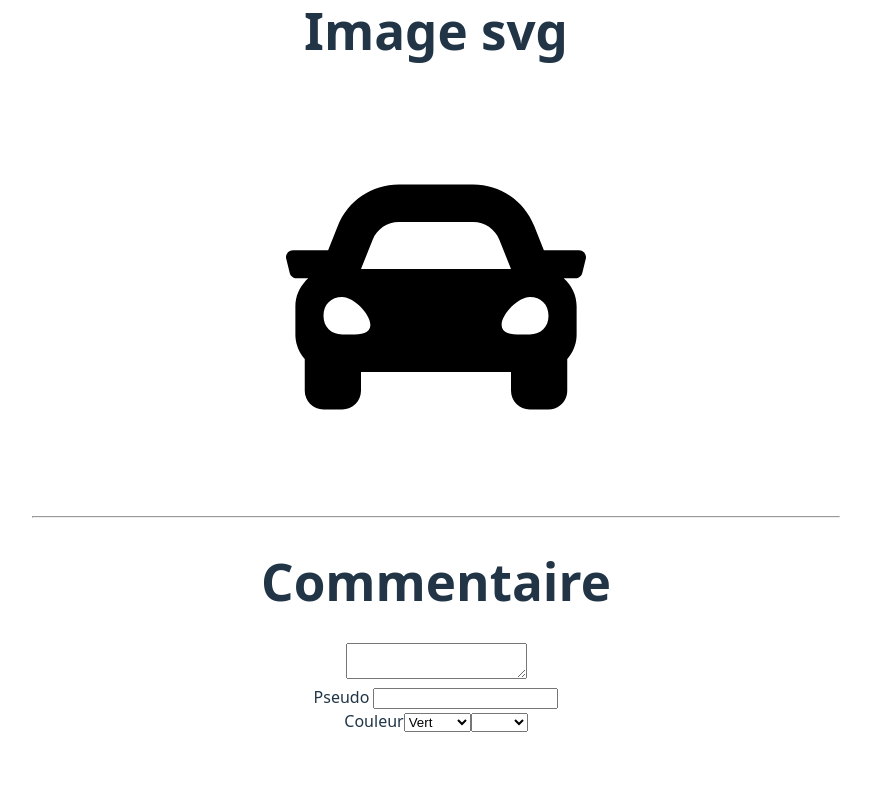
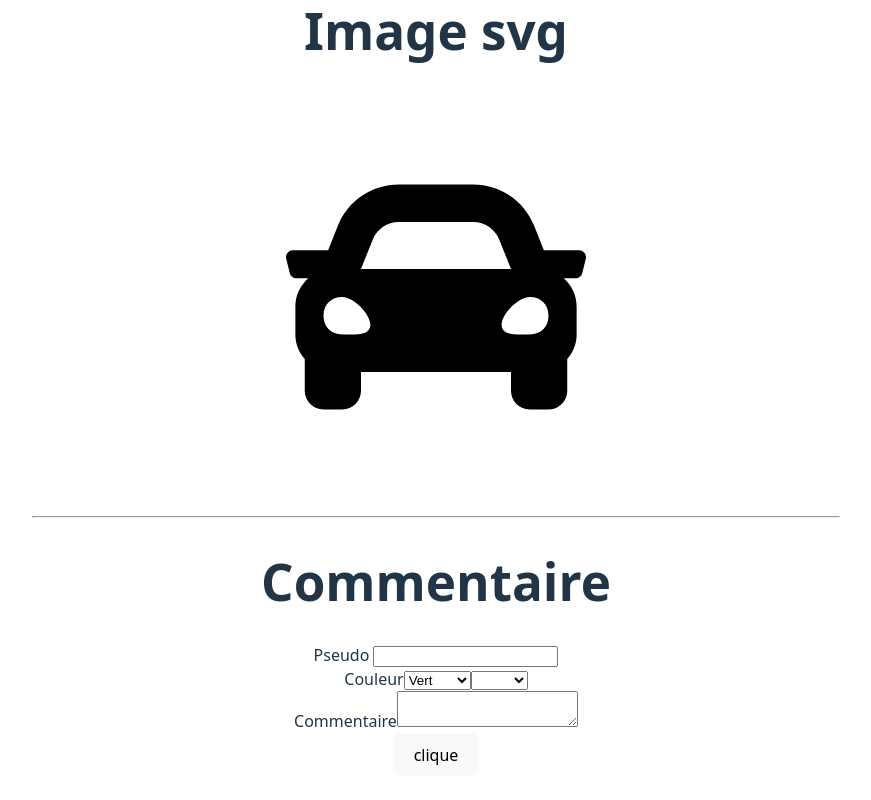
Before and after one commit to Julen37/coursREACT, a React (Vite) app in the folder my-app/: page / in a window 1280 px wide. Shown: the part 2203-3003 px from the top of the page, without its empty margins (204-1075 px from the left). Before the commit the page ends 2968 px from the top, so only its background shows below. Built offline with nearby package versions, Linux system fonts and the light colour scheme.

Commit message:
formulaire submit avec donnée transmise au console log / handleSubmitForm function

```diff
--- a/my-app/src/components/Form.jsx
+++ b/my-app/src/components/Form.jsx
@@ -28,15 +28,18 @@
         )
     }
 
+    handleSubmitForm = e => {
+        e.preventDefault();
+        console.log(`Username: ${this.state.username}, Couleur: ${this.state.color}, Commentaire: ${this.state.comment}`)
+    }
+
     render() {
         return(
             <div>
                 <Carz color={this.state.color} height="400"/>
-                <div>
-                    <h1>Commentaire</h1>
-                    <textarea value={this.state.comment} onChange={this.handleComments} name="" id=""></textarea>
-                </div>
-                <form>
+                <h1>Commentaire</h1>
+
+                <form onSubmit={this.handleSubmitForm}>
                     <div>
                         <label>Pseudo </label>
                         <input type="text" value={this.state.username} onChange={this.handleUsername}/>
@@ -52,12 +55,17 @@
                         <select value={this.state.color} onChange={this.handleColor} name="" id="">
                             {
                                 this.state.colors.map((color, index) =>
-                                {
-                                    return <option key={index} value={color}>{color}</option>
-                                })
-                            }
+                                    {
+                                        return <option key={index} value={color}>{color}</option>
+                                    })
+                                }
                         </select>
                     </div>
+                    <div>
+                        <label>Commentaire</label>
+                        <textarea value={this.state.comment} onChange={this.handleComments} name="" id=""></textarea>
+                    </div>
+                    <button type="submit">clique</button>
                 </form>
             </div>
         )
```
